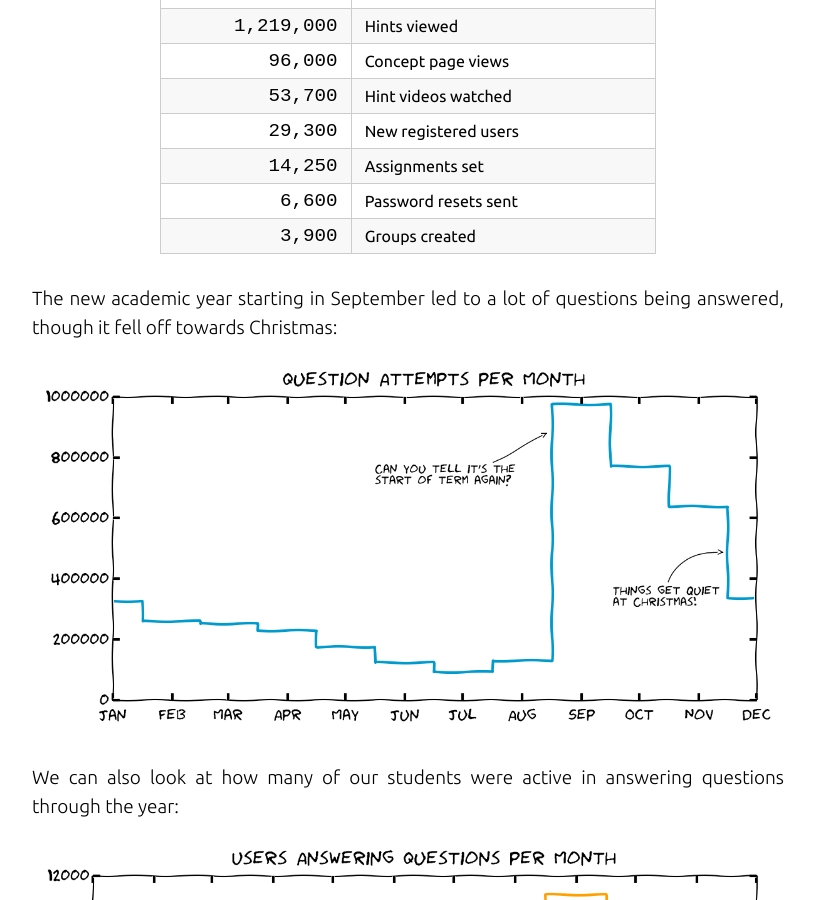
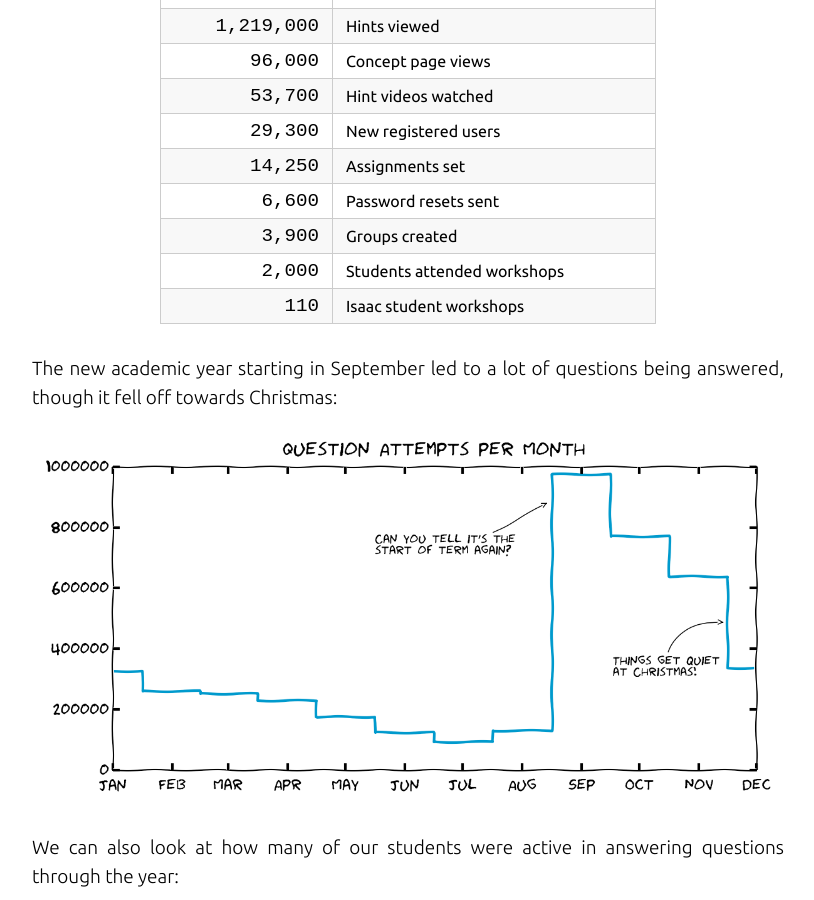
Before and after one commit to isaacphysics/isaac-labs, a Jekyll site: the page built from blog/_posts/2017-01-21-isaac-physics-2016-in-numbers.markdown, in a window 1280 px wide and 900 px high, scrolled down 490 px. Shown: the whole window, without its empty margins (232-1046 px from the left). Built offline with Jekyll 4.4.1, drawn with Linux system fonts in a browser that asks for light colours; nearby versions of some CDN libraries.

Commit message:
Add some events stats

```diff
--- a/blog/_posts/2017-01-21-isaac-physics-2016-in-numbers.markdown
+++ b/blog/_posts/2017-01-21-isaac-physics-2016-in-numbers.markdown
@@ -32,6 +32,12 @@ Isaac went from strength to strength in 2016; we had nearly 30,000 users sign up
     <tr>
     	<td style="text-align: right; font-family: monospace; font-size: 1.2rem;">3,900</td><td>Groups created</td>
   	</tr>
+    <tr>
+    	<td style="text-align: right; font-family: monospace; font-size: 1.2rem;">2,000</td><td>Students attended workshops</td>
+  	</tr>
+    <tr>
+    	<td style="text-align: right; font-family: monospace; font-size: 1.2rem;">110</td><td>Isaac student workshops</td>
+  	</tr>
 </table>
 
 The new academic year starting in September led to a lot of questions being answered, though it fell off towards Christmas:
```
